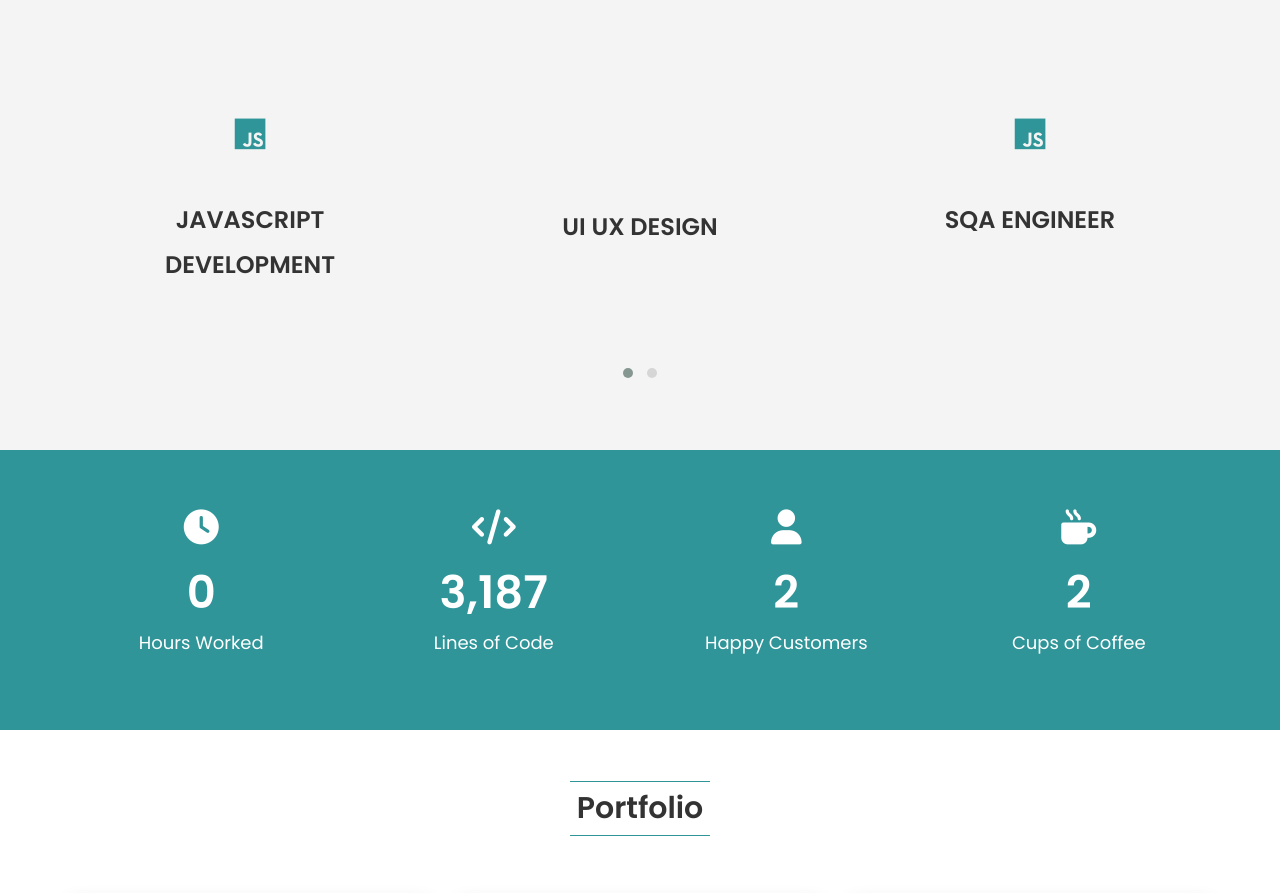
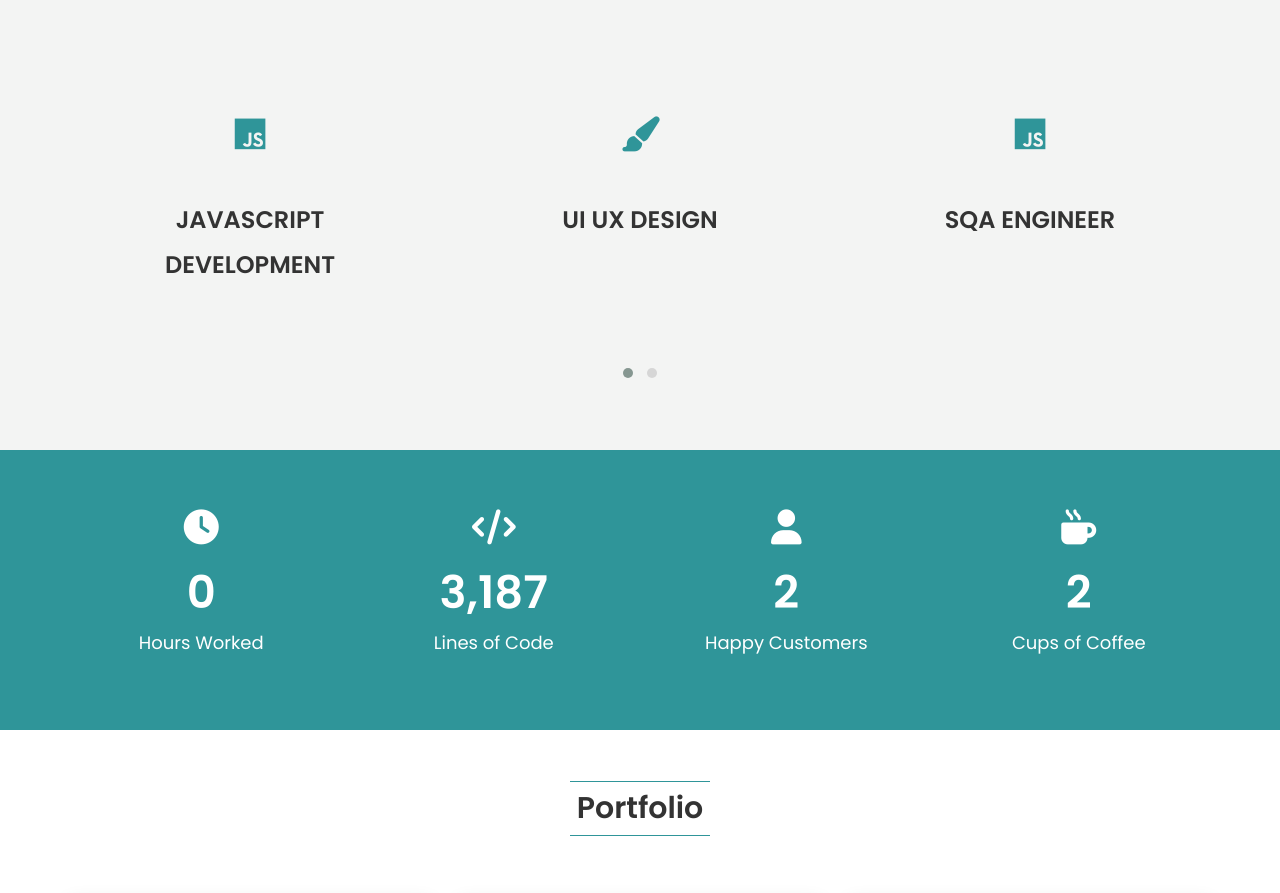
Before and after one commit to Asadsiya03101/portfolio, a plain HTML site: page index.html in a window 1280 px wide. Shown: the part 1699-2592 px from the top of the page. Drawn offline with nearby package versions, Linux system fonts and the light colour scheme; animation ran at ten frames a second.

Commit message:
Update index.html

```diff
--- a/index.html
+++ b/index.html
@@ -420,7 +420,7 @@ My approach combines creativity with functionality, turning complex ideas into s
                     <div class="single-services text-center item">
                             <div class="services-icon">
                                 <!-- <i class="fas fa-brain"></i> -->
-                                <i class="https://github.com/Asadsiya03101/portfolio/blob/main/images/home/ui-ux%20(1).png"></i>
+                                <i class="fa-solid fa-paint-brush"></i>
                             </div>
                             <div class="services-content">
                                 <h3>UI UX Design </h3>
```
